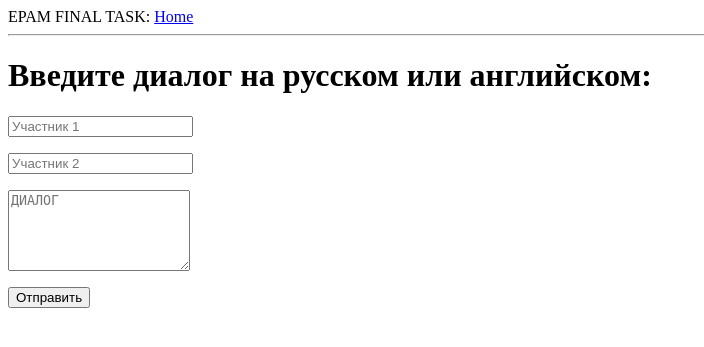
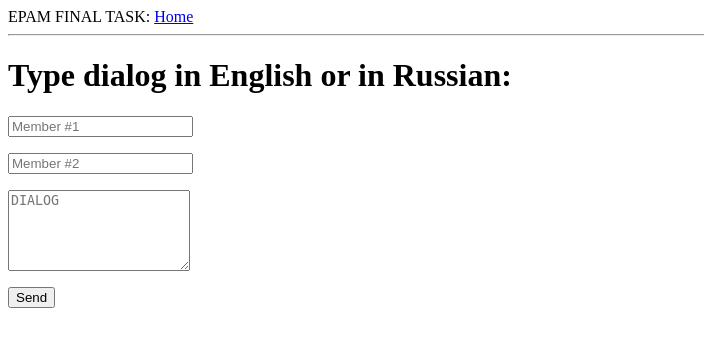
Before and after one commit to AlbertGaz/EPAM_final_task, a Flask app: page / in a window 1280 px wide. Shown: the top 347 px of the page, without its empty margins (0-704 px from the left). Run offline with Flask 2, Linux system fonts and the light colour scheme; parts of the project's set-up code (start-up, migrations or seed data) failed here and were passed over.

Commit message:
Initial Commit

```diff
--- a/app/main.py
+++ b/app/main.py
@@ -19,7 +19,7 @@ MODEL_RU_DIR = os.path.join(DIR_PATH, "model_blanchefort_ru.bin")
 EN = "en"
 RU = "ru"
 
-RU_LETTERS = "АаБбВвГгДдЕеЁёЖжЗзИиЙйКкЛлМмНнОоПпРрСсТтУуФфХхЦцЧчШшЩщЪъЫыЬьЭэЮюЯя"
+RU_PATTERN = "[а-яА-Я]"
 
 NEG = "NEGATIVE"
 POS = "POSITIVE"
@@ -39,9 +39,7 @@ with open(MODEL_RU_DIR, "rb") as f_in:
 
 def detect_language(dialog: str) -> str:
     """Detect language of dialog."""
-    dialog = set(dialog)
-    ru_letters = RU_LETTERS
-    if len(dialog.intersection(ru_letters)):
+    if re.search(RU_PATTERN, dialog):
         return RU
     return EN
 
--- a/app/templates/home.html
+++ b/app/templates/home.html
@@ -2,10 +2,10 @@
 
 {% block content %}
 <form action="" method="post">
-    <h1>Введите диалог на русском или английском:</h1>
-    <p><input type="text" name=delimiter placeholder="Участник 1"></p>
-    <p><input type="text" name=delimiter2 placeholder="Участник 2"></p>
-    <textarea rows="5" name=dialog placeholder="ДИАЛОГ"></textarea>
-    <p><input type="submit" value="Отправить" /></p>
+    <h1>Type dialog in English or in Russian:</h1>
+    <p><input type="text" name=delimiter placeholder="Member #1"></p>
+    <p><input type="text" name=delimiter2 placeholder="Member #2"></p>
+    <textarea rows="5" name=dialog placeholder="DIALOG"></textarea>
+    <p><input type="submit" value="Send" /></p>
 </form>
 {% endblock %}
```
Also changed, not shown: app/test/test_app_methods.py (+4 -0 lines).
